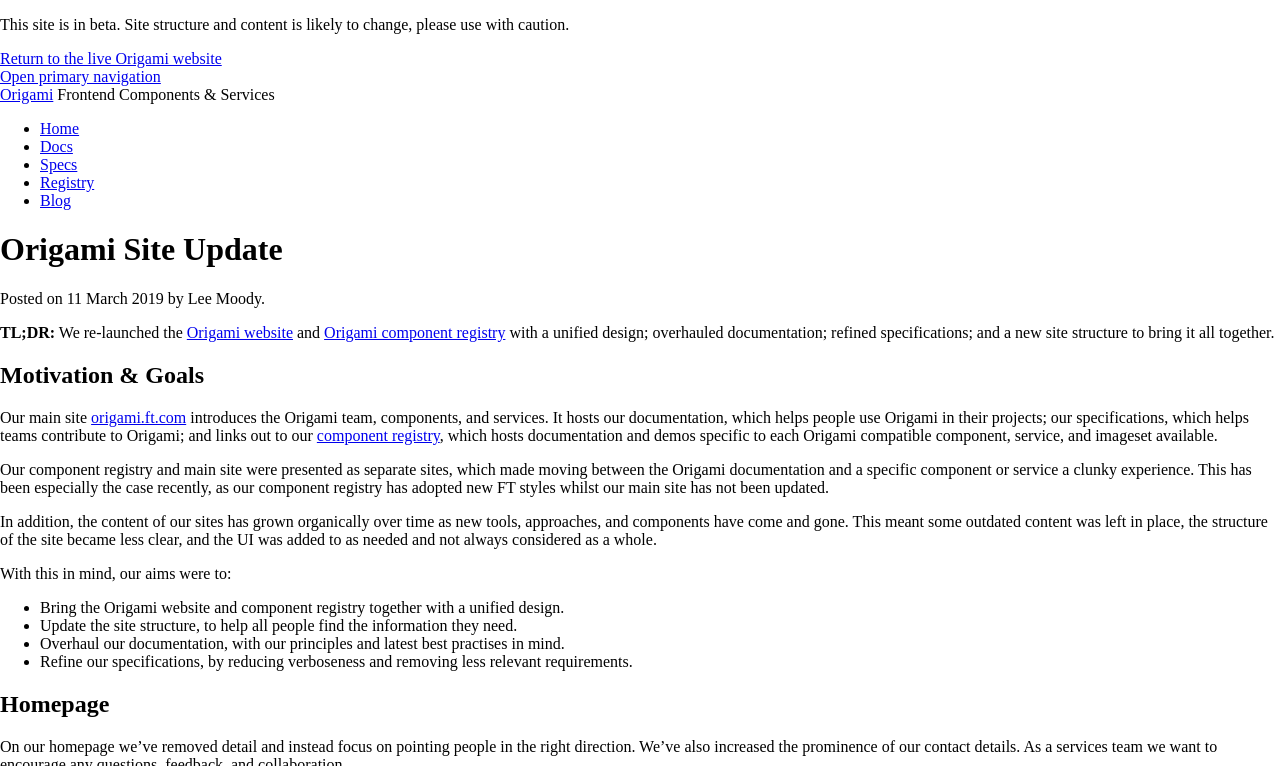
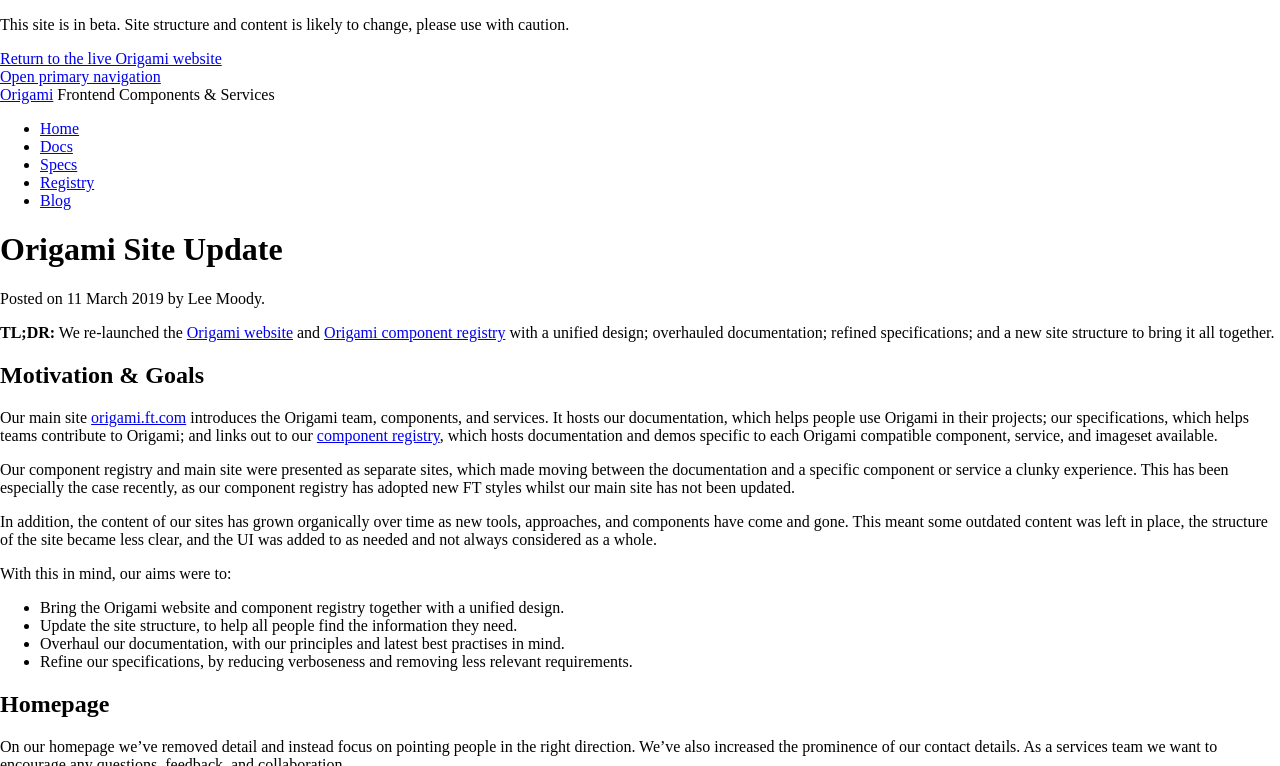
Before and after one commit to Financial-Times/origami-website, a Jekyll site: the page built from _posts/2019-03-11-site-update.md, in a window 1280 px wide and 900 px high, cut to the strip 0-766 px from the top of the window. Built offline with Jekyll 4.4.1, drawn with Linux system fonts in a browser that asks for light colours; a style sheet for code colours, icons or effects is not loaded; some of the changed text lies outside the part shown; grey boxes are pictures that could not be loaded.

Commit message:
Feedback

```diff
--- a/_posts/2019-03-11-site-update.md
+++ b/_posts/2019-03-11-site-update.md
@@ -10,7 +10,7 @@ author: Lee Moody
 
 Our main site [origami.ft.com](https://origami.ft.com/) introduces the Origami team, components, and services. It hosts our documentation, which helps people use Origami in their projects; our specifications, which helps teams contribute to Origami; and links out to our [component registry](https://registry.origami.ft.com/components), which hosts documentation and demos specific to each Origami compatible component, service, and imageset available.
 
-Our component registry and main site were presented as separate sites, which made moving between the Origami documentation and a specific component or service a clunky experience. This has been especially the case recently, as our component registry has adopted new FT styles whilst our main site has not been updated.
+Our component registry and main site were presented as separate sites, which made moving between the documentation and a specific component or service a clunky experience. This has been especially the case recently, as our component registry has adopted new FT styles whilst our main site has not been updated.
 
 In addition, the content of our sites has grown organically over time as new tools, approaches, and components have come and gone. This meant some outdated content was left in place, the structure of the site became less clear, and the UI was added to as needed and not always considered as a whole.
 
```
Also changed, not shown: other parts of _posts/2019-03-11-site-update.md (+1 -1 lines).
